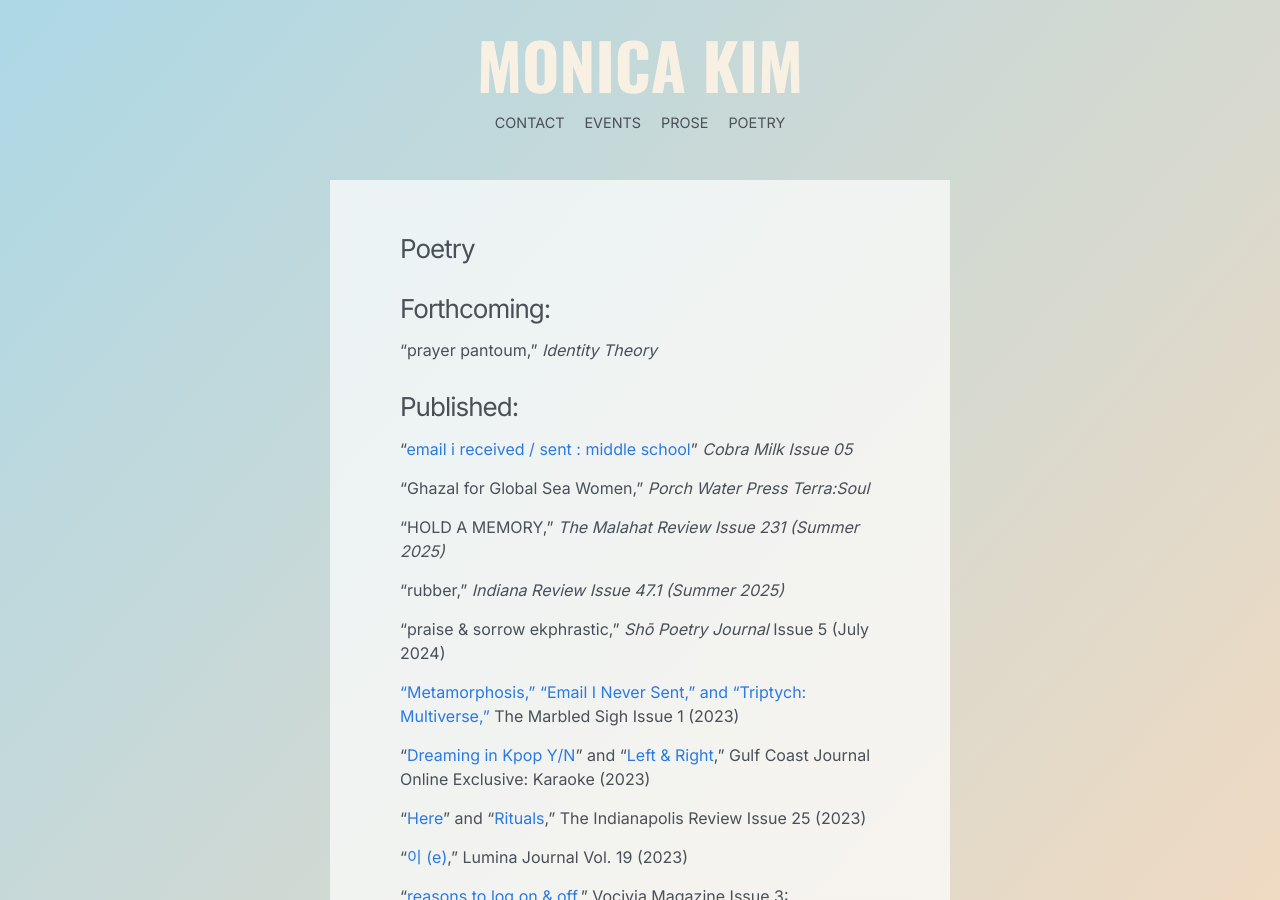
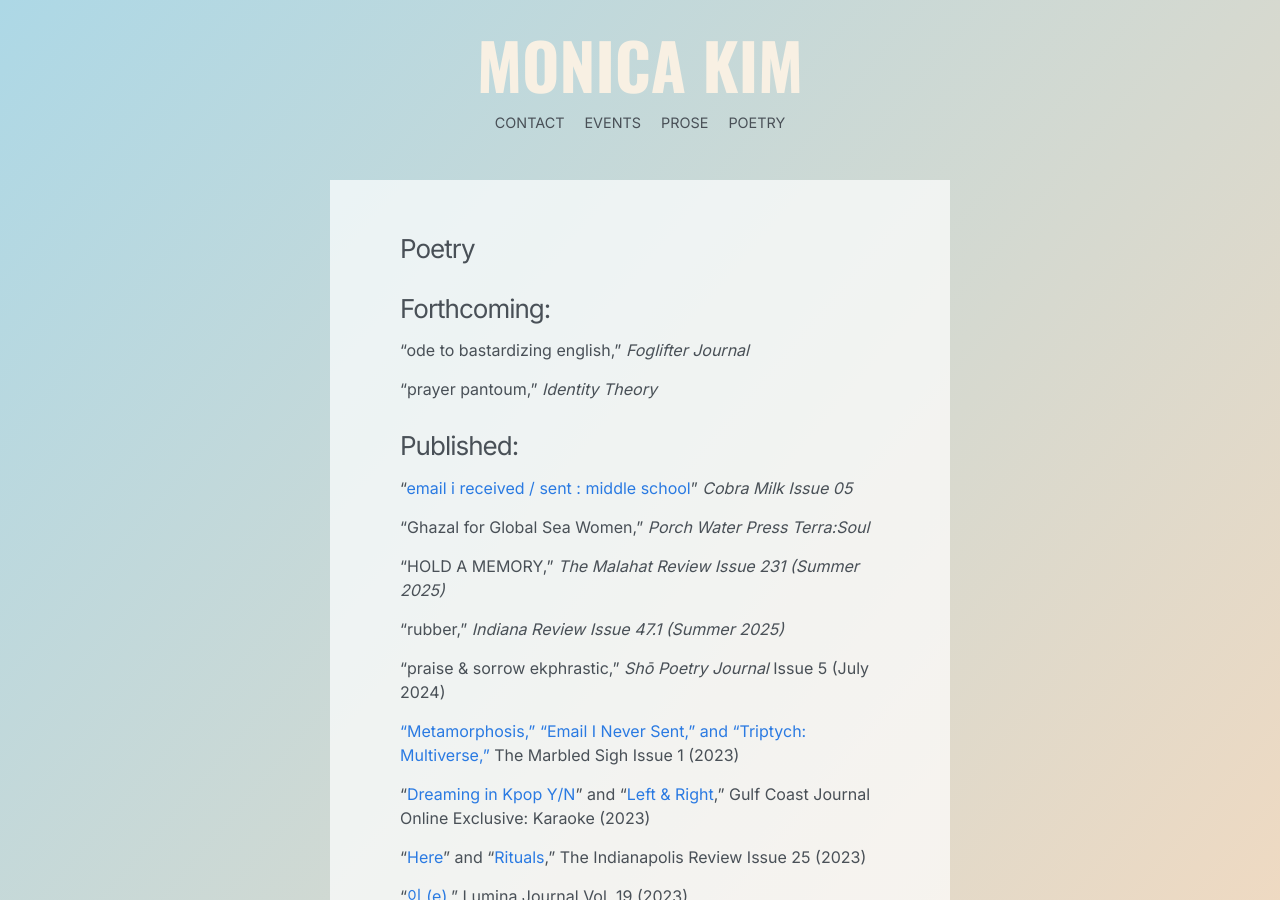
Before and after one commit to monicayk97/monicayk97.github.io, a Jekyll site: the page built from poetry.md, in a window 1280 px wide and 900 px high. Built offline with Jekyll 4.4.1, drawn with Linux system fonts in a browser that asks for light colours.

Commit message:
Update poetry.md (via Pages CMS)

```diff
--- a/poetry.md
+++ b/poetry.md
@@ -5,19 +5,21 @@ layout: page
 ---
 # Forthcoming:
 
-"prayer pantoum," _Identity Theory_
+"ode to bastardizing english," *Foglifter Journal*
+
+"prayer pantoum," *Identity Theory*
 
 # Published:
 
-"[email i received / sent : middle school](https://www.cobra-milk.com/05-monica-kim.html)" _Cobra Milk Issue 05_
+"[email i received / sent : middle school](https://www.cobra-milk.com/05-monica-kim.html)" *Cobra Milk Issue 05*
 
-"Ghazal for Global Sea Women," _Porch Water Press Terra:Soul_
+"Ghazal for Global Sea Women," *Porch Water Press Terra:Soul*
 
-"HOLD A MEMORY," _The Malahat Review Issue 231 (Summer 2025)_
+"HOLD A MEMORY," *The Malahat Review Issue 231 (Summer 2025)*
 
-"rubber," _Indiana Review Issue 47.1 (Summer 2025)_
+"rubber," *Indiana Review Issue 47.1 (Summer 2025)*
 
-"praise & sorrow ekphrastic," _Shō Poetry Journal_ Issue 5 (July 2024)
+"praise & sorrow ekphrastic," *Shō Poetry Journal* Issue 5 (July 2024)
 
 ["Metamorphosis," "Email I Never Sent," and "Triptych: Multiverse,"](https://themarbledsigh.com/2023/09/14/monica-kim-metamorphosis-more/) The Marbled Sigh Issue 1 (2023)
 
```
